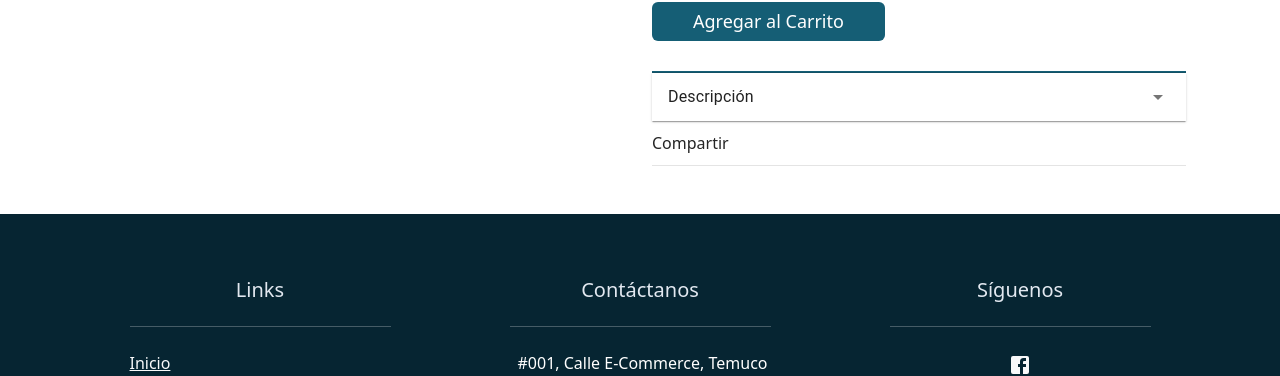
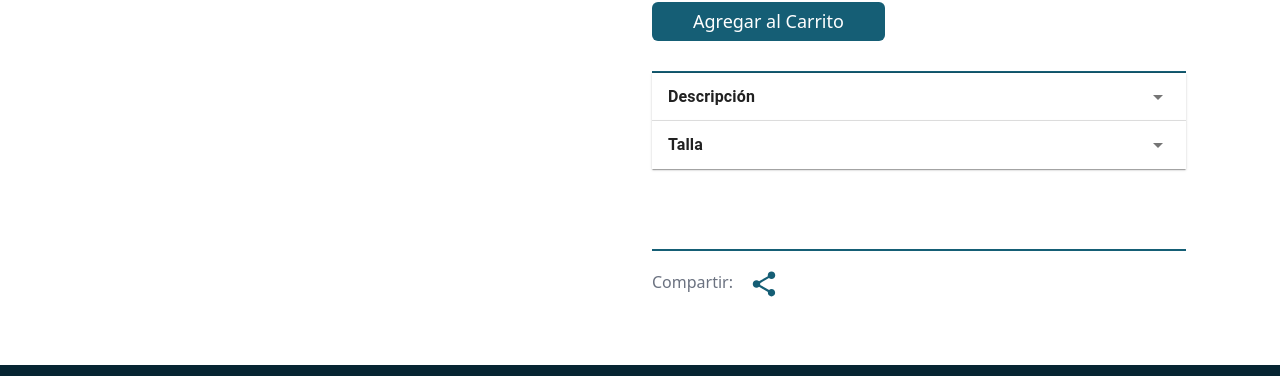
Before and after one commit to RichiFU/Proyecto-5-E-commerce-Front-End, a React (Vite) app: page /product/1 in a window 1280 px wide. Shown: the part 518-894 px from the top of the page. Built offline with nearby package versions, Linux system fonts and the light colour scheme; no server answers.

Commit message:
modificando componente producto

```diff
--- a/src/components/cardProducts/CardProducts.jsx
+++ b/src/components/cardProducts/CardProducts.jsx
@@ -1,7 +1,6 @@
 import { Link } from "react-router-dom"
 import CartContext from "../../context/cart/cartContext"
 import { useContext } from "react"
-import { Button } from "react-bootstrap"
 import AddShoppingCartIcon from '@mui/icons-material/AddShoppingCart';
 import './cardProducts.scss'
 
--- a/src/context/products/productReducer.jsx
+++ b/src/context/products/productReducer.jsx
@@ -32,7 +32,7 @@ const productReducer = (state, action) => {
             }
 
         default:
-            // si falla que retorne el estado tal y como esta
+            // si falla retorna el estado tal y como esta
            return state
             }
     }
--- a/src/views/chekout/Chekout.scss
+++ b/src/views/chekout/Chekout.scss
@@ -81,7 +81,6 @@
     font-size: 24px;
 }
 
-
 .paypal-container{
     margin-top: 20px;
 }
--- a/src/views/product/Product.jsx
+++ b/src/views/product/Product.jsx
@@ -1,6 +1,7 @@
+
 import ProductContext from "../../context/products/ProductContex";
 import CartContext from "../../context/cart/cartContext";
-import { useContext, useEffect } from "react";
+import { useContext, useEffect, useState } from "react";
 import { useParams, Link } from "react-router-dom";
 
 // Estilo
@@ -9,22 +10,36 @@ import AccordionSummary from '@mui/material/AccordionSummary';
 import AccordionDetails from '@mui/material/AccordionDetails';
 import Typography from '@mui/material/Typography';
 import { Button } from "react-bootstrap";
+import { IconButton } from "@mui/material";
 import ArrowDropDownIcon from '@mui/icons-material/ArrowDropDown';
-import './product.css'
+import ShareIcon from '@mui/icons-material/Share';
+import './product.css';
+
 
 const Product = () => {
+    const { id } = useParams();
+    const { getProductById, product } = useContext(ProductContext);
+    const { addItemToCart, cartCount } = useContext(CartContext);
+    const [copiedMessageVisible, setCopiedMessageVisible] = useState(false);
 
-    const { id } = useParams();
 
-    const { getProductById, product } = useContext(ProductContext);
-    const { addItemToCart, cartCount } = useContext(CartContext)
+    const handleAdd = () => {
+        if (cartCount < stock) addItemToCart(product[0]);
+    };
 
-    const handleAdd = () => { if (cartCount < stock) addItemToCart(product[0]) }
+    // Funcion que copia url al compartir
+    const handleShare = () => {
+        const currentUrl = window.location.href;
+        navigator.clipboard.writeText(currentUrl);
+        setCopiedMessageVisible(true);
 
-    const { name, stock, price, image, sku, detail } = product[0];
 
-    console.log(detail);
+        setTimeout(() => {
+            setCopiedMessageVisible(false);
+        }, 3000); // 3000 milisegundos (3 segundos)
+    };
 
+    const { name, stock, price, image, sku, description, size } = product[0];
 
     useEffect(() => {
         const fetchProduct = async () => {
@@ -33,11 +48,8 @@ const Product = () => {
         fetchProduct();
     }, []);
 
-
     return (
-
         <section className="container">
-
             <div className='checkout-bottom mt-5 container mb-5'>
                 <nav aria-label="Breadcrumb">
                     <ol
@@ -80,7 +92,6 @@ const Product = () => {
 
                 <div className="container-title3 capitalize">{name}</div>
                 <div className='row'>
-
                     {/* Imagen */}
                     <div className='coupon col-lg-6 cold-md-6 col12 mb-4'>
                         <div className="container-img">
@@ -91,7 +102,7 @@ const Product = () => {
                         </div>
                     </div>
 
-                    {/* Caracteristicas */}
+                    {/* Características */}
                     <div className='total col-lg-6 cold-md-6 col12'>
                         <div>
                             <div className="product-carac">
@@ -113,7 +124,7 @@ const Product = () => {
                             </div>
                         </div>
 
-                        {/* Boton */}
+                        {/* Botón */}
                         <div className="container-add-cart">
                             {stock === 0 ? (
                                 <h4 className="text-red-800 no-underline">Sin Stock</h4>
@@ -131,29 +142,42 @@ const Product = () => {
                                 aria-controls="panel2-content"
                                 id="panel2-header"
                             >
-                                <Typography>Descripción</Typography>
+                                <Typography fontWeight="bold">Descripción</Typography>
                             </AccordionSummary>
                             <AccordionDetails>
                                 <Typography>
-
+                                    {description}
                                 </Typography>
                             </AccordionDetails>
                         </Accordion>
-                        <div className="container-social">
-                            <span>Compartir</span>
-                            <div className="container-buttons-social">
-                                <a href="#"><i className="fa-solid fa-envelope"></i></a>
-                                <a href="#"><i className="fa-brands fa-facebook"></i></a>
-                                <a href="#"><i className="fa-brands fa-twitter"></i></a>
-                                <a href="#"><i className="fa-brands fa-instagram"></i></a>
-                                <a href="#"><i className="fa-brands fa-pinterest"></i></a>
-                            </div>
+                        <Accordion>
+                            <AccordionSummary
+                                expandIcon={<ArrowDropDownIcon />}
+                                aria-controls="panel2-content"
+                                id="panel2-header"
+                            >
+                                <Typography fontWeight="bold">Talla</Typography>
+                            </AccordionSummary>
+                            <AccordionDetails>
+                                <Typography>
+                                    {size}
+                                </Typography>
+                            </AccordionDetails>
+                        </Accordion>
+                        <div className="container-share">
+                        <span className="text-gray-500">Compartir:</span>
+                            <IconButton onClick={handleShare} aria-label="Compartir" sx={{ color: "#155e75", fontSize: 40, marginLeft: 1 }}>
+                                <ShareIcon sx={{ fontSize: 30 }} />
+                            </IconButton>
+                            {copiedMessageVisible && (
+                                <span style={{ color: "green", marginTop: 10, marginLeft:10 }}>
+                                    URL copiada!
+                                </span>
+                            )}
                         </div>
-
                     </div>
                 </div>
             </div>
-
         </section>
     );
 };
--- a/src/views/product/product.css
+++ b/src/views/product/product.css
@@ -1,4 +1,3 @@
-
 
 .container-title3 {
 	padding: 30px;
@@ -32,15 +31,13 @@
 	border-bottom: 2px solid #155e75;
 }
 
+.container-share{
 
-
-
-
-
-
-
-
-
+	margin-top: 80px;
+	border-top: 2px solid #155e75 !important;
+	padding: 10px 0;
+	align-items: center;
+}
 
 
 
@@ -56,19 +53,3 @@
 	font-weight: 300;
 	color: #252525;
 }
-
-.container-buttons-social {
-	display: flex;
-	gap: 15px;
-	align-items: center;
-}
-
-.container-buttons-social a:link,
-.container-buttons-social a:visited {
-	color: #666;
-	font-size: 15px;
-}
-
-.container-buttons-social a:hover {
-	color: #1bbeb4;
-}
```
Also changed, not shown: src/views/profile/Profile.jsx (+2 -79 lines).
